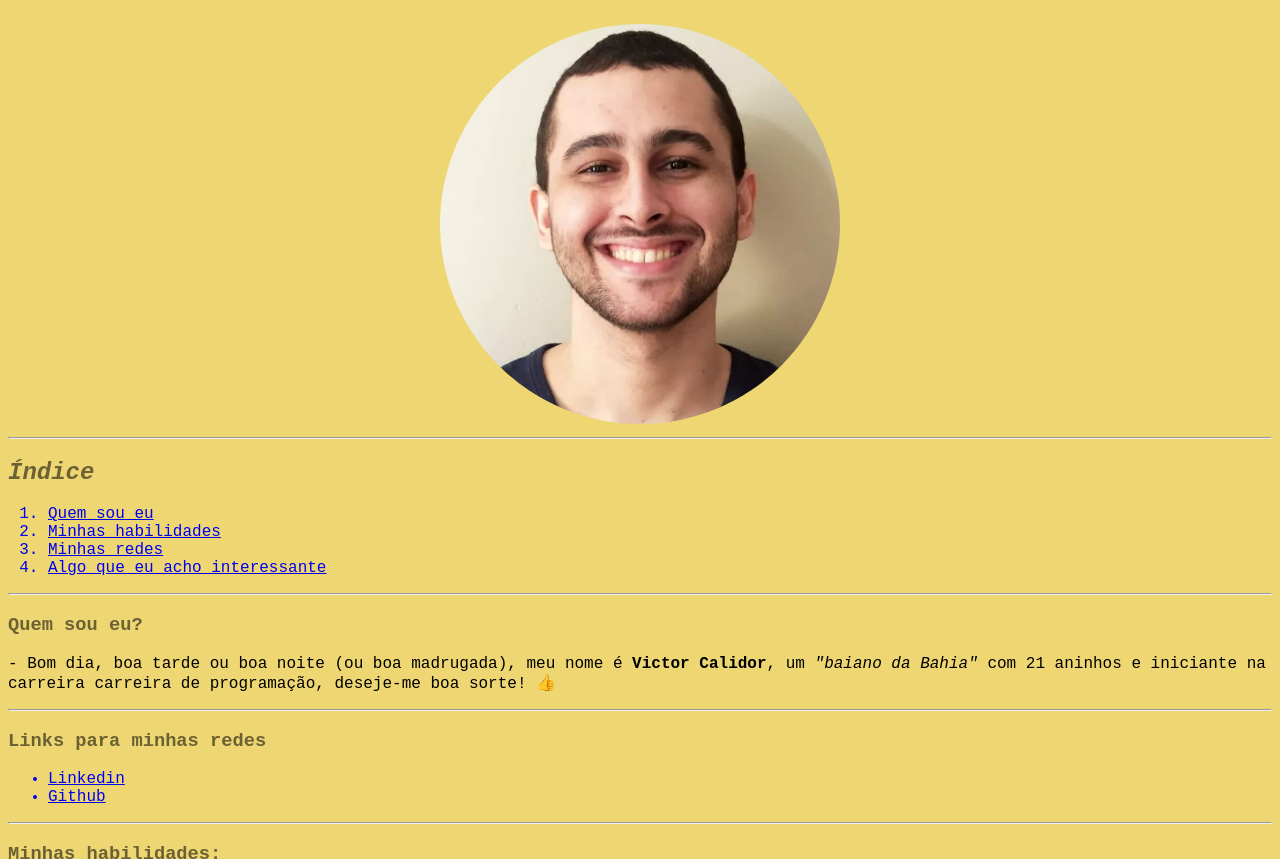
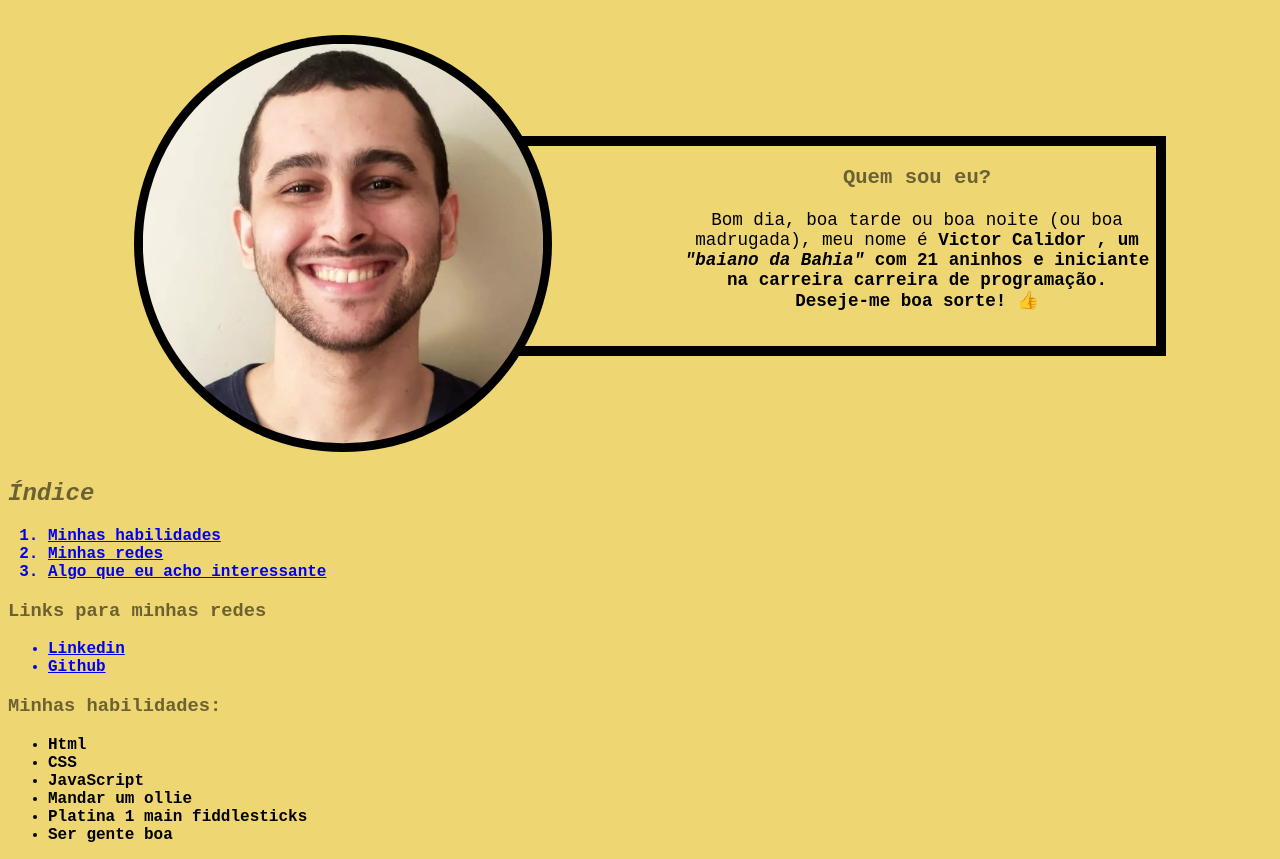
Before and after one commit to VCalidor/Portfolio_Web, a plain HTML site: page index.html in a window 1280 px wide. Shown: the part 75-934 px from the top of the page. Drawn offline with Linux system fonts and the light colour scheme.

Commit message:
Layout Box Model

```diff
--- a/css.css
+++ b/css.css
@@ -2,9 +2,31 @@ body {
     font-family: 'Courier New', Courier, monospace;
     background-color: #EED772;
 }
-.section_title {
-    text-align: justify;
-}
+
 .title_color{
     color: #6B6133;
 }
+
+#eu {
+    float: left;
+    border-radius: 100%;
+    width: 400px;
+    margin: 0% 10% 0% 10% ;
+    padding: .7%;
+    background-color: black;
+}
+.descricao {
+    font-size: 110%;
+    border: solid 10px black;
+    text-align: center;
+    margin: 8% 30%;
+    width: 60%;
+    height: 50%;
+
+}
+
+.foto_descricao {
+    height: 400px;
+    display: inline-block;
+    margin: 0% 0% 2%;
+}
--- a/index.html
+++ b/index.html
@@ -9,40 +9,42 @@
 
 </head>
 <body>
-    <h1 style="text-align: center; font-size: 40px;" class="title_color">Opa, me chamo Victor Calidor!</h1>
-    <div style="text-align: center;">
-    <img src="Eu.jpeg" alt="Victor Calidor" width="400  px" id="eu" style="border-radius: 100%;"></div>
-    <hr>
+    <div>
+        <h1 style="text-align: center; font-size: 40px; margin-bottom: 3%;" class="title_color">Opa, me chamo Victor Calidor!</h1>
+    </div>
+    <div class="foto_descricao">
+    <img src="Eu.jpeg" alt="Victor Calidor" id="eu">
+        <div class="descricao">
+            <h3  class=" title_color" >Quem sou eu?</h3>
+            <p>
+                 Bom dia, boa tarde ou boa noite (ou boa madrugada), meu nome é <strong>Victor Calidor <strong>, um <em>"baiano da Bahia"</em> com 21 aninhos e iniciante na carreira carreira de programação. <br> Deseje-me boa sorte! 👍
+            </p>
+        </div>
+    </div>
+    <div>
         <h2 class="title_color"><em>Índice</em></h2>
         <ol>
-        <a href="#sessao 1"><li>Quem sou eu</li></a>
             <a href="#sessao 2"><li>Minhas habilidades</li></a>
             <a href="#sessao 4"><li>Minhas redes</li></a>
             <a href="#sessao 3"><li>Algo que eu acho interessante</li></a>
         </ol>
-    <hr>
-    <h3 class="section_title title_color" id="sessao 1">Quem sou eu?</h2>
-        <p>
-            -     Bom dia, boa tarde ou boa noite (ou boa madrugada), meu nome é <strong>Victor Calidor</strong>, um <em>"baiano da Bahia"</em> com 21 aninhos e iniciante na carreira carreira de programação, deseje-me boa sorte! 👍
-        </p>
-        <hr>
-        <h3 class="section_title title_color" id="sessao 4">Links para minhas redes</h3>
+    </div>
+
+        <h3 class=" title_color" id="sessao 4">Links para minhas redes</h3>
         <ul>
             <a href="https://www.linkedin.com/in/victor-calidor-nolasco/"><li>Linkedin</li></a>
             <a href="https://github.com/VCalidor"><li>Github</li></a>
         </ul>
-    <hr>
-    <h3 class="section_title title_color" id="sessao 2">Minhas habilidades:</h3>
+        <h3 class=" title_color" id="sessao 2">Minhas habilidades:</h3>
         <ul>
-        <li style="font-size: 10px; font-style: italic;">Html</li>
-        <li style="font-size: 22px; font-style: oblique;">CSS</li>
-        <li style="font-size: 14px; font-style: initial;">JavaScript</li>
-        <li style="font-size: 25px; font-style: inherit;">Mandar um ollie</li>
-        <li style="font-size: 18px; font-style: no;">Platina 1 main fiddlesticks</li>
-        <li style="font-size: 16px; font-style: italic;">Ser gente boa</li>
+            <li>Html</li>
+            <li>CSS</li>
+            <li>JavaScript</li>
+            <li>Mandar um ollie</li>
+            <li>Platina 1 main fiddlesticks</li>
+            <li>Ser gente boa</li>
         </ul>
-    <hr>
-    <a href="https://www.blender.org/" target="_blank" id="sessao 3"><h3 class="section_title title_color"><em>Algo que eu acho interessante</em></h3></a>
+        <a href="https://www.blender.org/" target="_blank" id="sessao 3"><h3 class=" title_color"><em>Algo que eu acho interessante</em></h3></a>
 
 </body>
 </html>
```
Lines whose indentation alone changed are shown as unchanged.
